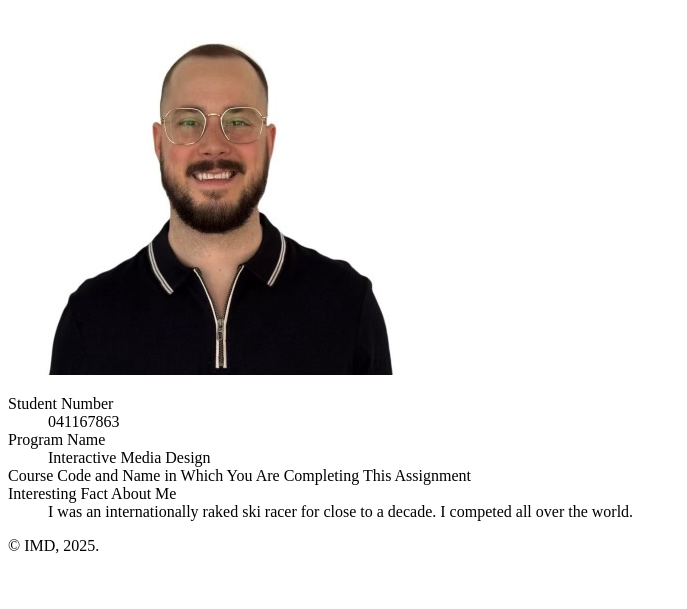
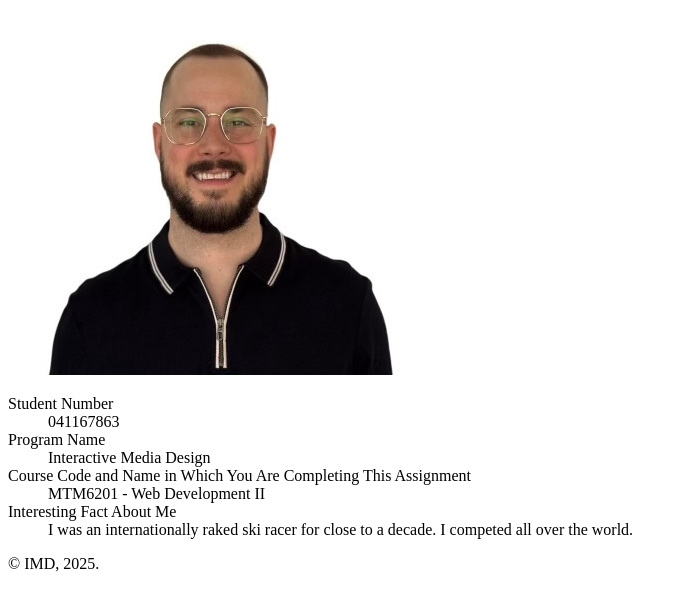
Before and after one commit to rubi0047/mtm6201-week1, a plain HTML site: page index.html in a window 1280 px wide. Shown: the part 79-688 px from the top of the page, without its empty margins (0-687 px from the left). Drawn offline with Linux system fonts and the light colour scheme.

Commit message:
dt list edit

```diff
--- a/index.html
+++ b/index.html
@@ -19,7 +19,7 @@
                 <dd>Interactive Media Design</dd>
 
                 <dt>Course Code and Name in Which You Are Completing This Assignment</dt>
-                <dd></dd>
+                <dd>MTM6201 - Web Development II</dd>
 
                 <dt>Interesting Fact About Me</dt>
                 <dd>I was an internationally raked ski racer for close to a decade. I competed all over the world.</dd>
```
